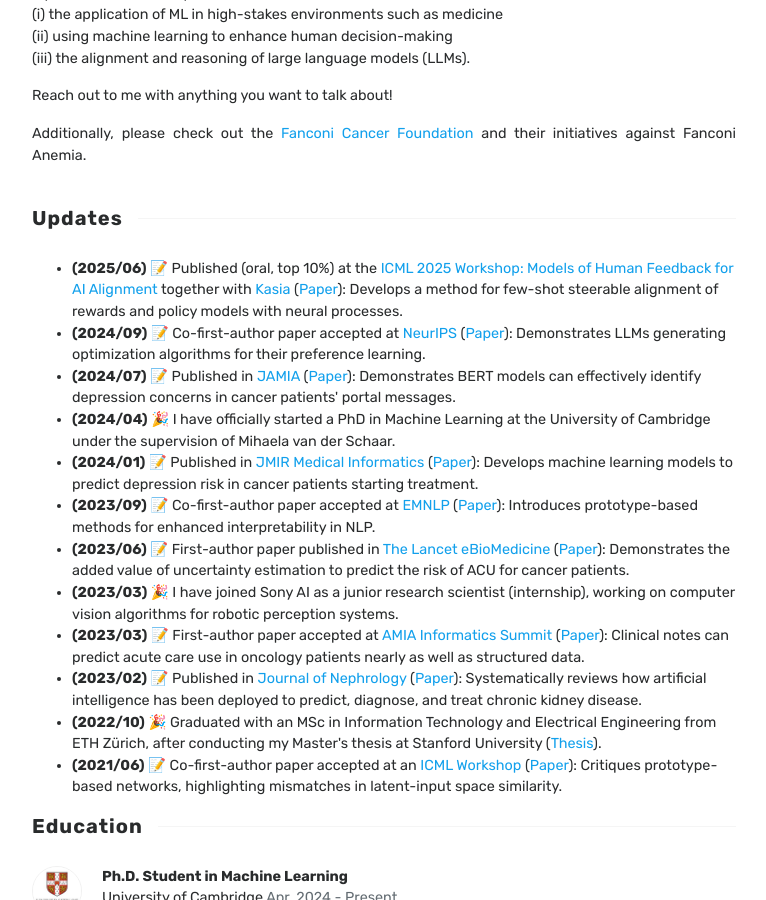
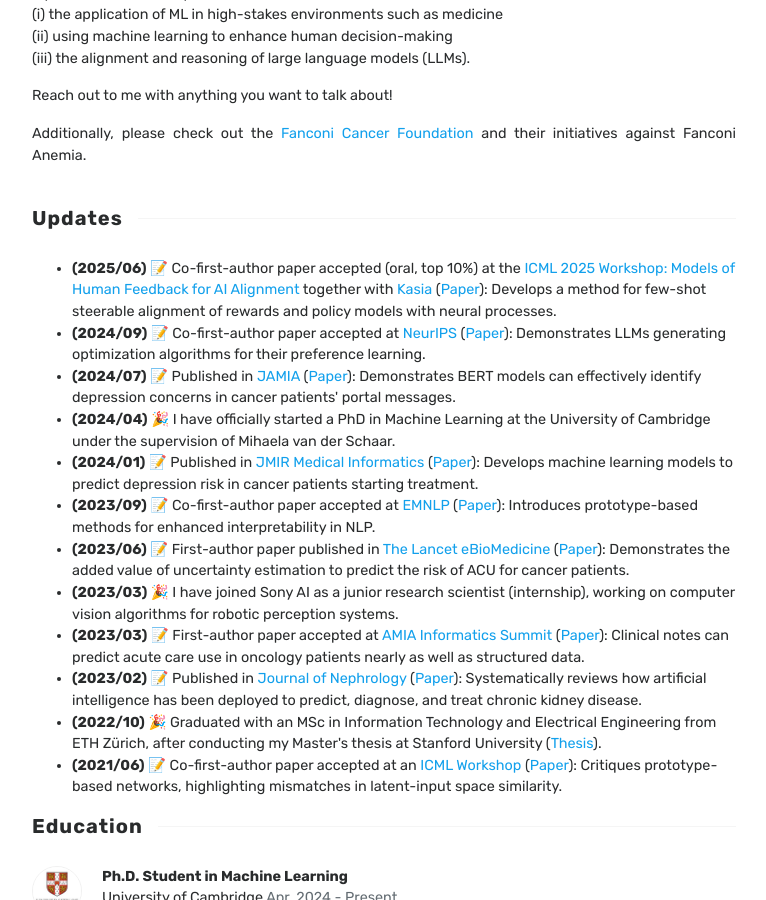
Before and after one commit to fanconic/fanconic.github.io, a Jekyll site: the page built from index.html, in a window 1280 px wide and 900 px high, scrolled down 694 px. Shown: the whole window, without its empty margins (256-1022 px from the left). Built offline with Jekyll 4.4.1, drawn with Linux system fonts in a browser that asks for light colours; the list of posts is cut into pages by our own code.

Commit message:
udpated CV

```diff
--- a/index.html
+++ b/index.html
@@ -58,7 +58,7 @@ title: Home
         <div class="wrapintro-title" style="text-align: left; font-size: 0.9em;">
             <h2><span>Updates</span></h2>
             <ul>
-                <li><b>(2025/06)</b> 📝 Published (oral, top 10%) at the <a
+                <li><b>(2025/06)</b> 📝 Co-first-author paper accepted (oral, top 10%) at the <a
                         href="https://sites.google.com/view/mhf-icml2025/home">ICML 2025 Workshop: Models of Human
                         Feedback for AI Alignment</a> together with <a
                         href="https://kasia-kobalczyk.github.io/">Kasia</a>
```
Also changed, not shown: 1 other file.
